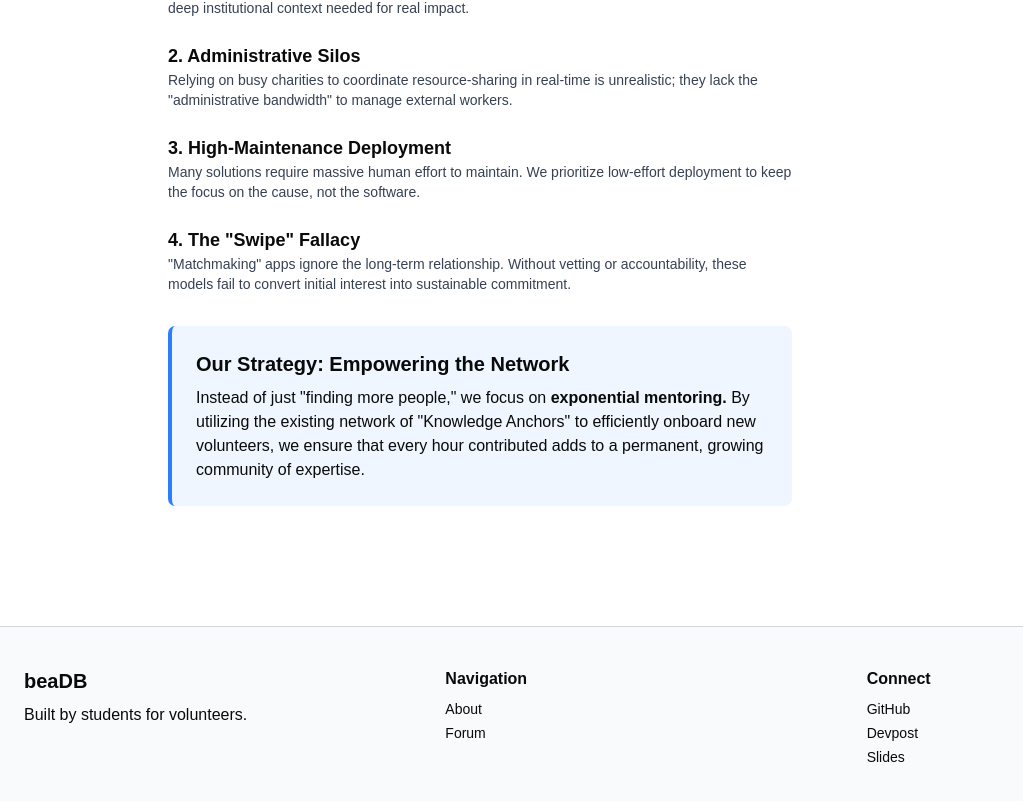
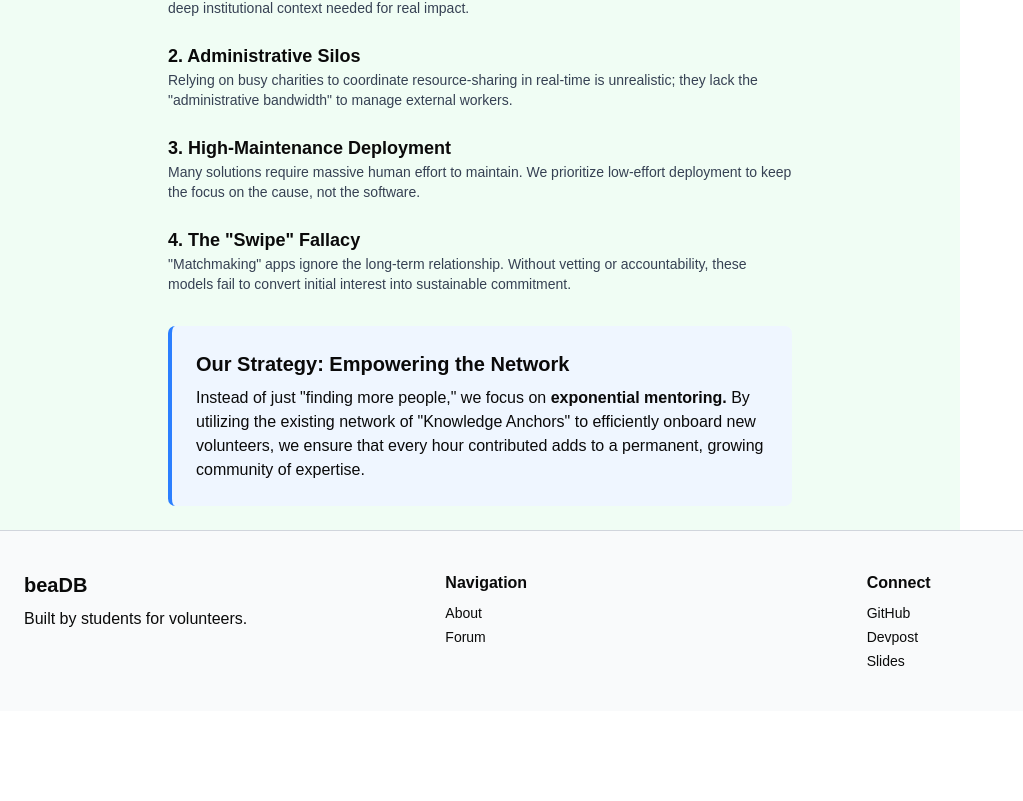
Before and after one commit to jennyuxi/youcode2026, a React (Vite) app in the folder frontend/: page /about in a window 1280 px wide. Shown: the part 1898-2699 px from the top of the page, without its empty margins (0-1023 px from the left). After the commit the page ends 2609 px from the top, so only its background shows below. Built offline with nearby package versions, Linux system fonts and the light colour scheme.

Commit message:
removed space above footer, added background colour

```diff
--- a/frontend/src/About.tsx
+++ b/frontend/src/About.tsx
@@ -12,7 +12,7 @@ const About: React.FC = () => {
     <div className="fixed top-0 left-0 right-0 z-50">
         <Navbar />
     </div>
-    <div className="flex pt-[76px] mr-80">
+    <div className="flex pt-[76px] mr-80 bg-green-50">
         <section className="about-section p-6 max-w-2xl mx-auto">
 
         <h1 className="text-3xl font-bold mb-4">About</h1>
--- a/frontend/src/Forum.tsx
+++ b/frontend/src/Forum.tsx
@@ -46,10 +46,10 @@ const Forum: React.FC = () => {
       <div className="flex flex-1 overflow-hidden">
 
         {/* Left Content Area (Document Layout & Footer) */}
-        <main className="flex-1 overflow-y-auto">
+        <main className="flex-1 overflow-y-auto bg-green-50">
 
           {/* Main content constrained to a readable width like the About page */}
-          <div className="mx-auto max-w-4xl p-8 md:p-12 lg:p-16">
+          <div className="mx-auto max-w-4xl p-8 md:p-12 lg:p-16 ">
             <h1 className="mb-10 text-3xl font-bold text-gray-900">Frequently Asked Questions</h1>
 
             {/* Simple stacked layout instead of a grid */}
--- a/frontend/src/Home.tsx
+++ b/frontend/src/Home.tsx
@@ -32,7 +32,7 @@ function Home() {
         </div>
 
         {/* Main content with padding to avoid navbar + space for friends list */}
-        <div className="flex pt-[76px] mr-80">
+        <div className="flex pt-[76px] mr-80 bg-green-50">
             {/* LEFT: main content */}
             <div className="flex-1 m-2 p-4 overflow-y-auto">
             <div className="flex gap-4 items-center mb-4">
@@ -67,8 +67,7 @@ function Home() {
         <div className="fixed top-[76px] right-0 h-[calc(100vh-76px)] w-80">
             <FriendsList />
         </div>
-
-        <Footer />
+        <Footer/>
     </>
   )
 }
--- a/frontend/src/components/footer.tsx
+++ b/frontend/src/components/footer.tsx
@@ -2,7 +2,7 @@ import { Link } from "react-router-dom"
 
 export default function Footer() {
   return (
-    <footer className="border-t border-gray-300 mt-24 px-6 py-10 bg-gray-50">
+    <footer className="border-t border-gray-300 px-6 py-10 bg-gray-50">
       <div className="grid grid-cols-1 md:grid-cols-3 gap-8">
 
         <div>
--- a/frontend/src/profile.tsx
+++ b/frontend/src/profile.tsx
@@ -22,7 +22,7 @@ function Profile() {
       </div>
 
       {/* Page content */}
-      <main className="pt-[76px] min-h-screen bg-gray-50 px-6 py-8">
+      <main className="pt-[76px] min-h-screen bg-gray-50 px-6 py-8 bg-green-50">
         <div className="max-w-5xl mx-auto">
           {/* Back button */}
           <button
@@ -125,10 +125,10 @@ function Profile() {
               </div>
             </div>
           </section>
+        </div>
 
-            <Footer/>
-        </div>
       </main>
+      <Footer/>
     </>
   )
 }
```
